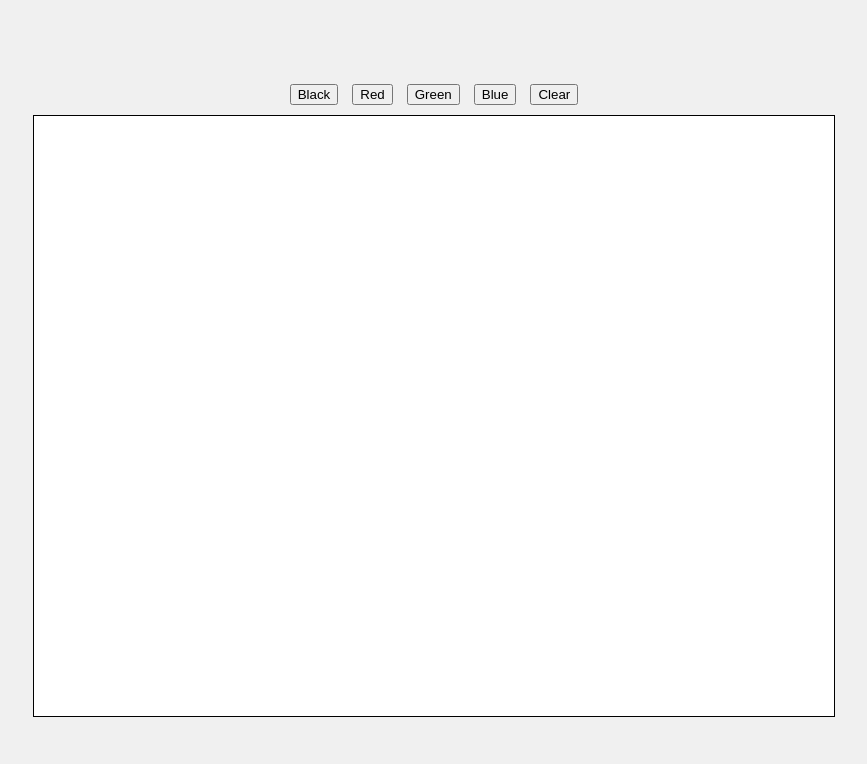
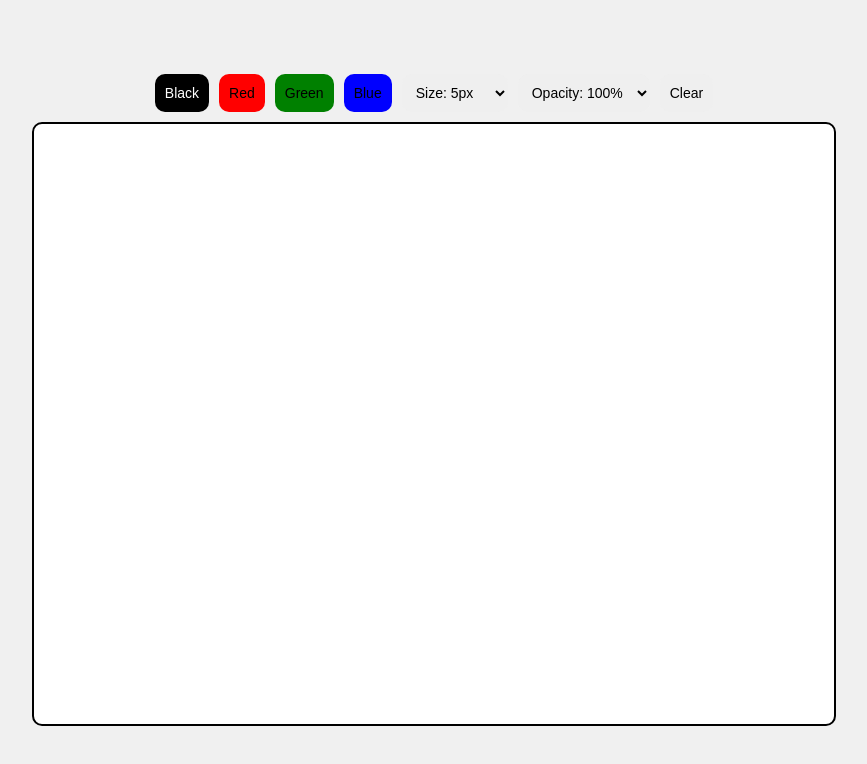
Before and after one commit to neptvnism/NotionWhiteboard, a plain HTML site: page index.html in a window 1280 px wide. Shown: the whole page, without its empty margins (206-1073 px from the left). Drawn offline with Linux system fonts and the light colour scheme; a web font is replaced by a local one.

Commit message:
session 3
size, opacity, and design changes

```diff
--- a/index.html
+++ b/index.html
@@ -5,6 +5,8 @@
     <meta name="viewport" content="width=device-width, initial-scale=1.0">
     <title>Whiteboard</title>
     <style>
+        @import url('https://fonts.googleapis.com/css2?family=Arial+Rounded+MT+Bold&display=swap');
+
         body, html {
             margin: 0;
             padding: 0;
@@ -14,25 +16,48 @@
             justify-content: center;
             align-items: center;
             background-color: #f0f0f0;
+            font-family: 'Arial Rounded MT Bold', sans-serif;
         }
         #controls {
             margin-bottom: 10px;
+            display: flex;
+            gap: 10px;
+        }
+        button, select {
+            border: none;
+            padding: 10px;
+            border-radius: 10px;
+            cursor: pointer;
+            font-size: 14px;
         }
         canvas {
-            border: 1px solid #000;
+            border: 2px solid #000;
+            border-radius: 10px;
             background-color: #fff;
         }
-        button {
-            margin: 0 5px;
+        button:focus, select:focus {
+            outline: none;
         }
     </style>
 </head>
 <body>
     <div id="controls">
-        <button onclick="changeColor('black')">Black</button>
-        <button onclick="changeColor('red')">Red</button>
-        <button onclick="changeColor('green')">Green</button>
-        <button onclick="changeColor('blue')">Blue</button>
+        <button onclick="changeColor('black')" style="background-color: black; color: white;">Black</button>
+        <button onclick="changeColor('red')" style="background-color: red;">Red</button>
+        <button onclick="changeColor('green')" style="background-color: green;">Green</button>
+        <button onclick="changeColor('blue')" style="background-color: blue;">Blue</button>
+        <select id="size" onchange="changeSize(this.value)">
+            <option value="2">Size: 2px</option>
+            <option value="5" selected>Size: 5px</option>
+            <option value="10">Size: 10px</option>
+            <option value="15">Size: 15px</option>
+        </select>
+        <select id="opacity" onchange="changeOpacity(this.value)">
+            <option value="1" selected>Opacity: 100%</option>
+            <option value="0.75">Opacity: 75%</option>
+            <option value="0.5">Opacity: 50%</option>
+            <option value="0.25">Opacity: 25%</option>
+        </select>
         <button onclick="clearCanvas()">Clear</button>
     </div>
     <canvas id="whiteboard" width="800" height="600"></canvas>
@@ -41,6 +66,8 @@
         const ctx = canvas.getContext('2d');
         let drawing = false;
         let currentColor = 'black';
+        let currentSize = 5;
+        let currentOpacity = 1;
 
         canvas.addEventListener('mousedown', startDrawing);
         canvas.addEventListener('mouseup', stopDrawing);
@@ -60,9 +87,10 @@
         function draw(event) {
             if (!drawing) return;
 
-            ctx.lineWidth = 5;
+            ctx.lineWidth = currentSize;
             ctx.lineCap = 'round';
             ctx.strokeStyle = currentColor;
+            ctx.globalAlpha = currentOpacity;
 
             ctx.lineTo(event.clientX - canvas.offsetLeft, event.clientY - canvas.offsetTop);
             ctx.stroke();
@@ -74,6 +102,14 @@
             currentColor = color;
         }
 
+        function changeSize(size) {
+            currentSize = size;
+        }
+
+        function changeOpacity(opacity) {
+            currentOpacity = opacity;
+        }
+
         function clearCanvas() {
             ctx.clearRect(0, 0, canvas.width, canvas.height);
         }
```
